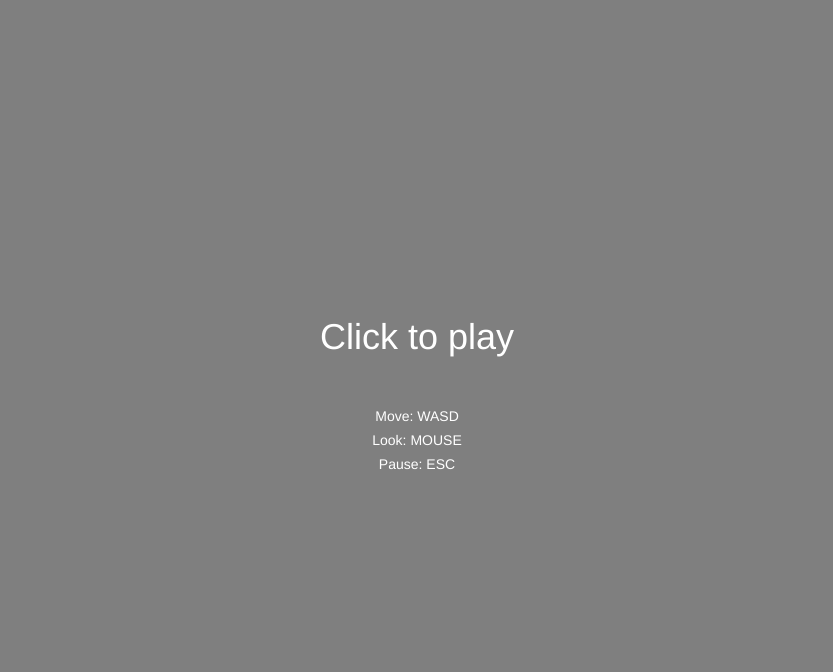
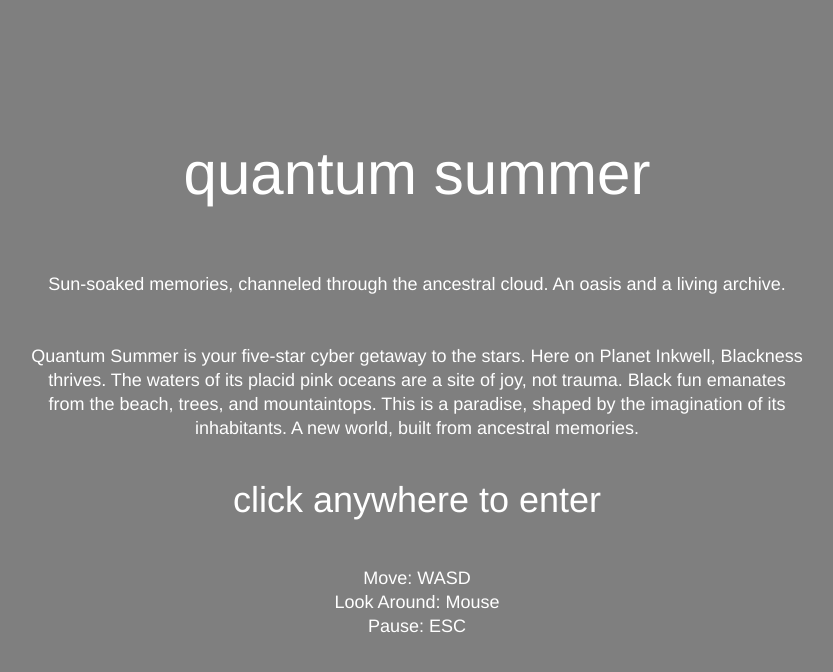
Before and after one commit to idrisbrewster/QuantumSummer, a website: page index.html in a window 1280 px wide. Shown: the whole page, without its empty margins (223-1056 px from the left). Drawn offline with Linux system fonts and the light colour scheme.

Commit message:
add fonts + intro text

```diff
--- a/index.html
+++ b/index.html
@@ -11,12 +11,25 @@
     <div class="blocker">
 
 			<div class="instructions">
-        <span style="font-size:36px">Click to play</span><br />
+
+        <span style="font-size:60px">quantum summer</span><br/><br/><br/><br/>
+
+
+        <!-- <div class="description"> -->
+          Sun-soaked memories, channeled through the ancestral cloud. An oasis and a living archive.<br/><br/><br/>
+
+          Quantum Summer is your five-star cyber getaway to the stars. Here on Planet Inkwell, Blackness <br/>
+          thrives. The waters of its placid pink oceans are a site of joy, not trauma. Black fun emanates <br/>
+          from the beach, trees, and mountaintops. This is a paradise, shaped by the imagination of its <br/>
+          inhabitants. A new world, built from ancestral memories.<br/><br/><br/>
+
+        <!-- </div> -->
+
+        <span style="font-size:36px">click anywhere to enter</span><br />
         <br /><br />
 
 				Move: WASD<br/>
-				<!-- Jump: SPACE<br/> -->
-        Look: MOUSE<br/>
+        Look Around: Mouse<br/>
         Pause: ESC
 			</div>
 		</div>
--- a/src/styles.css
+++ b/src/styles.css
@@ -1,5 +1,18 @@
+@font-face {
+  font-family: 'Akkurat';
+  src: url('../static/fonts/Akkurat-Bold.otf') format('otf');
+  font-weight: 500;
+  font-style: normal;
+}
+@font-face {
+  font-family: 'Akkurat';
+  src: url('../static/fonts/Akkurat.otf') format('otf');
+  font-weight: 400;
+  font-style: normal;
+}
+
 body {
-  font-family: Helvetica, sans-serif;
+  font-family: Akkurat, Helvetica, sans-serif;
   margin: 0;
   overflow: hidden;
 }
@@ -44,8 +57,8 @@ body {
 
   color: #ffffff;
   text-align: center;
-  font-family: Helvetica, sans-serif;
-  font-size: 14px;
+  font-family: Akkurat, Helvetica, sans-serif;
+  font-size: 18px;
   line-height: 24px;
 
   cursor: pointer;
```
Also changed, not shown: static/fonts/Akkurat-Bold.otf (added), static/fonts/Akkurat.otf (added).
